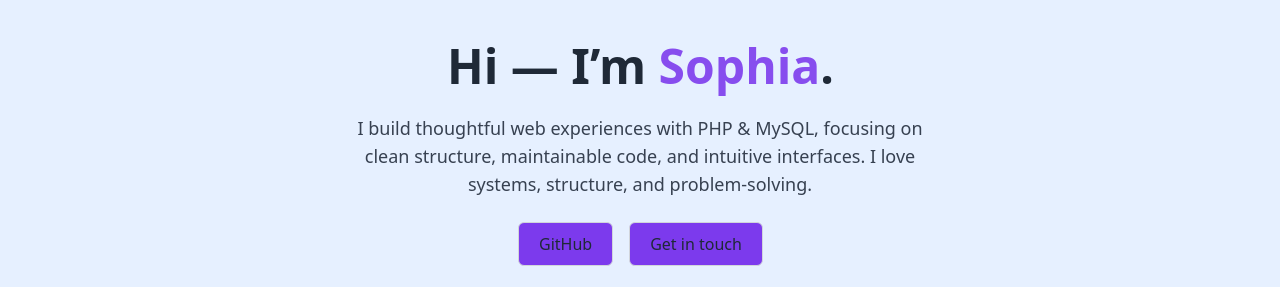
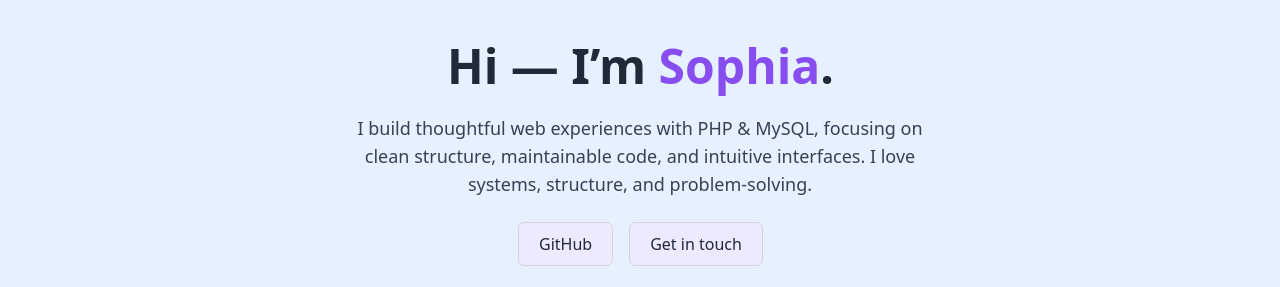
Before and after one commit to sophiakabaka/Portfolio, a plain HTML site: page index.html in a window 1280 px wide. Shown: the part 94-381 px from the top of the page. Drawn offline with nearby package versions, Linux system fonts and the light colour scheme.

Commit message:
Update index.html

```diff
--- a/index.html
+++ b/index.html
@@ -84,11 +84,11 @@
 
     <div class="flex gap-4 opacity-0 translate-y-6 animate-fade-up delay-400">
   <a href="https://github.com/sophiakabaka" target="_blank"
-     class="px-5 py-2 rounded-md border border-gray-300 bg-accent hover:bg-violet-100 transition-colors">
+     class="px-5 py-2 rounded-md border border-gray-300 bg-violet-100 hover:bg-violet-100 transition-colors">
     GitHub
   </a>
   <a href="#contact"
-     class="px-5 py-2 rounded bg-accent rounded-md border border-gray-300 hover:bg-violet-100 transition-colors">
+     class="px-5 py-2 rounded  rounded-md bg-violet-100 border border-gray-300 hover:bg-violet-100 transition-colors">
     Get in touch
   </a>
 </div>
```
